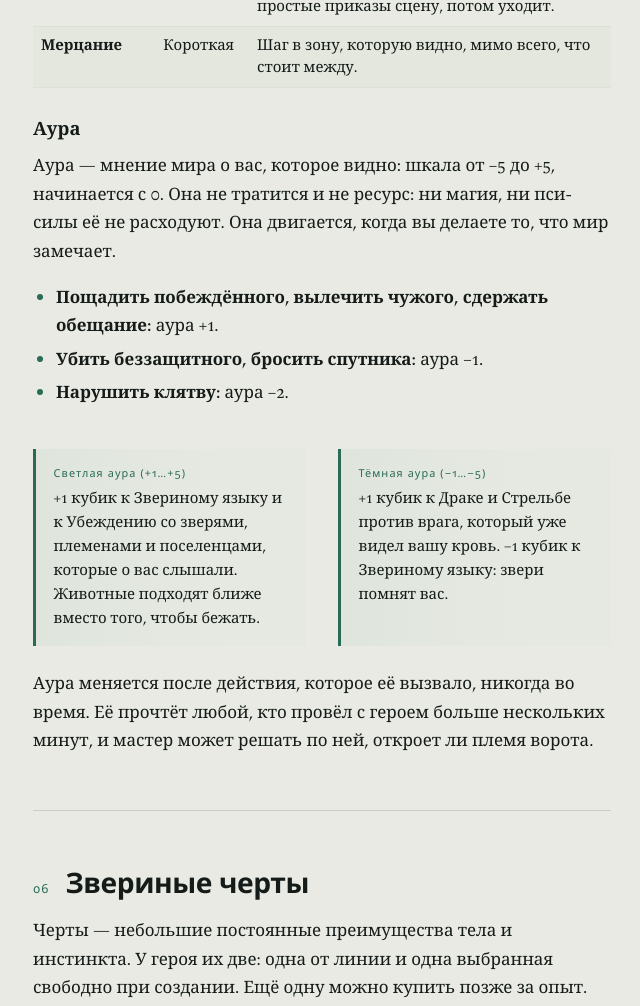
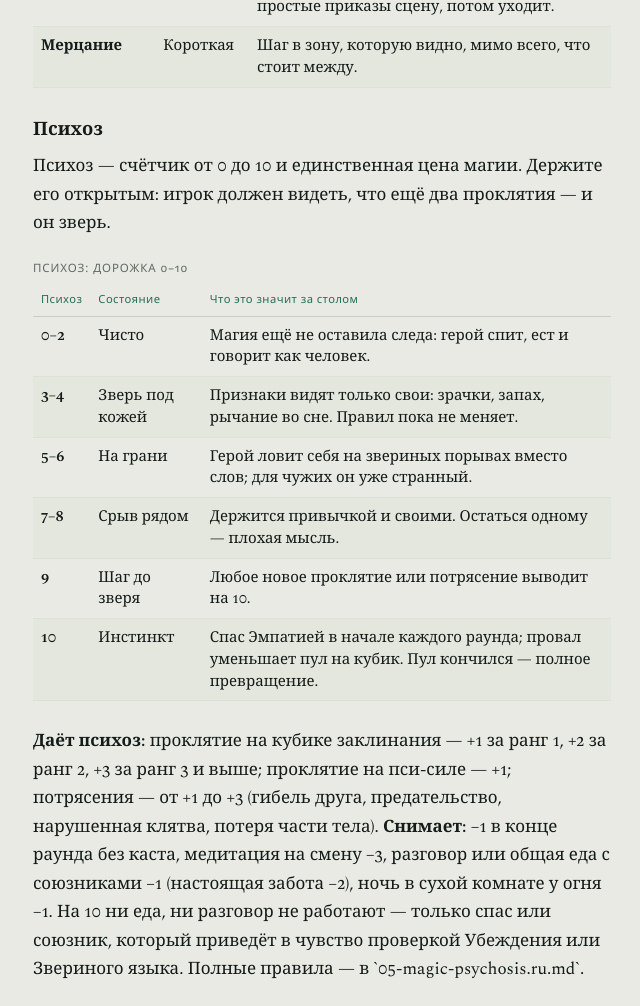
Before and after one commit to Rapadapl/YZ, a plain HTML site: page year-zero-srd/module.ru.html in a window 1280 px wide. Shown: the part 7987-8993 px from the top of the page, without its empty margins (470-1110 px from the left). Drawn offline with nearby package versions, Linux system fonts and the light colour scheme; a web font is replaced by a local one.

Commit message:
Add the psychosis track table to the module
The module explained that psi costs psychosis without ever showing the scale
players need at the table, so the psi chapter now carries the 0-10 track with
what each band means, plus the raises and reductions in one line.

```diff
--- a/year-zero-srd/module.ru.html
+++ b/year-zero-srd/module.ru.html
@@ -211,6 +211,26 @@
           </table>
         </div>
 
+        <h3>Психоз</h3>
+        <p>Психоз — счётчик от 0 до 10 и единственная цена магии. Держите его открытым: игрок должен видеть, что ещё два проклятия — и он зверь.</p>
+
+        <div class="tbl-wrap">
+          <table class="tbl">
+            <caption>Психоз: дорожка 0–10</caption>
+            <thead><tr><th scope="col">Психоз</th><th scope="col">Состояние</th><th scope="col">Что это значит за столом</th></tr></thead>
+            <tbody>
+              <tr><td><strong>0–2</strong></td><td>Чисто</td><td>Магия ещё не оставила следа: герой спит, ест и говорит как человек.</td></tr>
+              <tr><td><strong>3–4</strong></td><td>Зверь под кожей</td><td>Признаки видят только свои: зрачки, запах, рычание во сне. Правил пока не меняет.</td></tr>
+              <tr><td><strong>5–6</strong></td><td>На грани</td><td>Герой ловит себя на звериных порывах вместо слов; для чужих он уже странный.</td></tr>
+              <tr><td><strong>7–8</strong></td><td>Срыв рядом</td><td>Держится привычкой и своими. Остаться одному — плохая мысль.</td></tr>
+              <tr><td><strong>9</strong></td><td>Шаг до зверя</td><td>Любое новое проклятие или потрясение выводит на 10.</td></tr>
+              <tr><td><strong>10</strong></td><td>Инстинкт</td><td>Спас Эмпатией в начале каждого раунда; провал уменьшает пул на кубик. Пул кончился — полное превращение.</td></tr>
+            </tbody>
+          </table>
+        </div>
+
+        <p><strong>Даёт психоз:</strong> проклятие на кубике заклинания — +1 за ранг 1, +2 за ранг 2, +3 за ранг 3 и выше; проклятие на пси-силе — +1; потрясения — от +1 до +3 (гибель друга, предательство, нарушенная клятва, потеря части тела). <strong>Снимает:</strong> −1 в конце раунда без каста, медитация на смену −3, разговор или общая еда с союзниками −1 (настоящая забота −2), ночь в сухой комнате у огня −1. На 10 ни еда, ни разговор не работают — только спас или союзник, который приведёт в чувство проверкой Убеждения или Звериного языка. Полные правила — в `05-magic-psychosis.ru.md`.</p>
+
         <h3>Аура</h3>
         <p>Аура — мнение мира о вас, которое видно: шкала от −5 до +5, начинается с 0. Она не тратится и не ресурс: ни магия, ни пси-силы её не расходуют. Она двигается, когда вы делаете то, что мир замечает.</p>
 
```
Also changed, not shown: year-zero-srd/module.html (+20 -0 lines).
